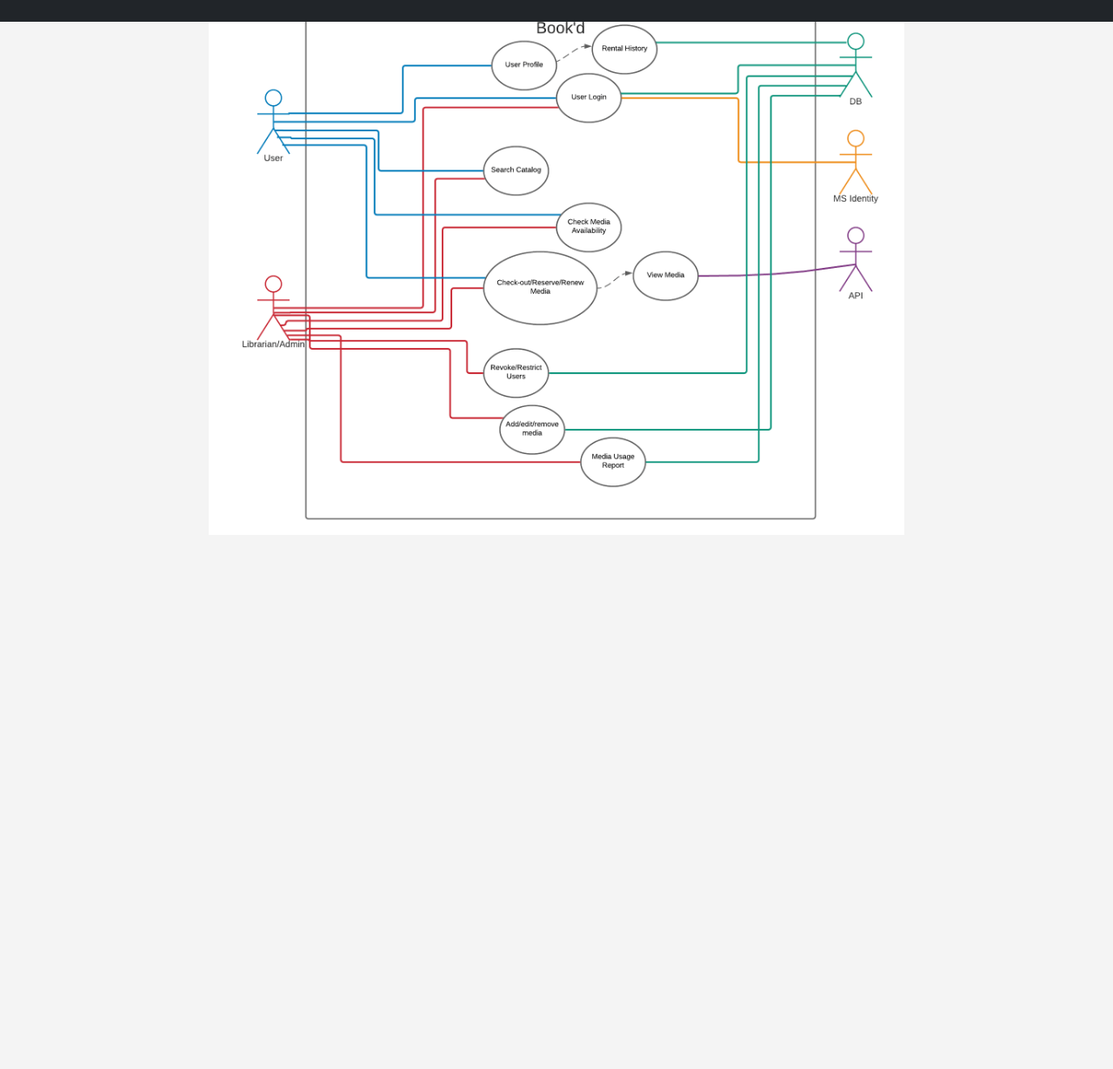
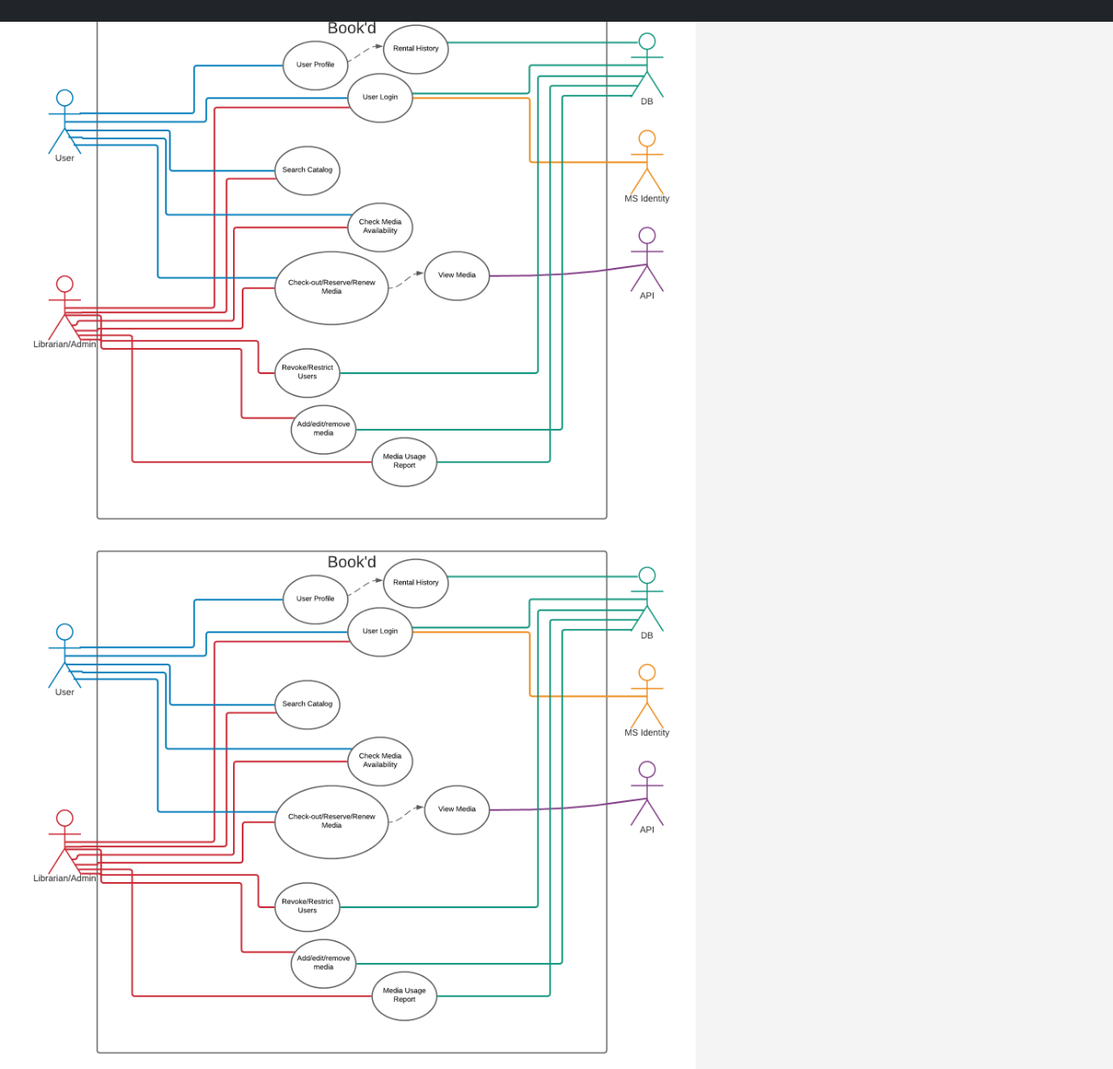
Before and after one commit to DylanB310/Book-d-Website, a plain HTML site: page diagrams.html in a window 1280 px wide. Shown: the part 49-1278 px from the top of the page at 87% size. Before the commit the page ends 800 px from the top, so only its background shows below. Drawn offline with nearby package versions, Linux system fonts and the light colour scheme.

Commit message:
changed directory of pictures

```diff
--- a/diagrams.html
+++ b/diagrams.html
@@ -42,7 +42,8 @@
         </div>
     </nav>
 
-    <center><img src="img/bookduc.png" class="img-fluid" alt="" width="800px"></center>
+    <img src="img/bookduc.png" class="img-fluid" alt="" width="800px">
+    <img src="img/bookduc.png" class="img-fluid" alt="" width="800px">
     <script src="https://cdn.jsdelivr.net/npm/bootstrap@5.1.0/dist/js/bootstrap.bundle.min.js" integrity="sha384-U1DAWAznBHeqEIlVSCgzq+c9gqGAJn5c/t99JyeKa9xxaYpSvHU5awsuZVVFIhvj" crossorigin="anonymous"></script>
 </body>
 </html>
```
Also changed, not shown: img/ERD.png (renamed from book'd website/img/ERD.png), img/classDiag.png (renamed from book'd website/img/classDiag.png), img/seqDiag.png (renamed from book'd website/img/seqDiag.png).
